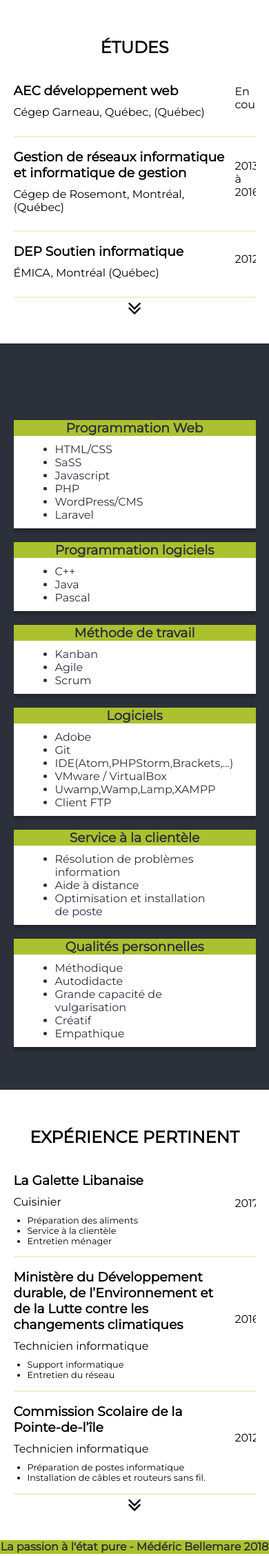
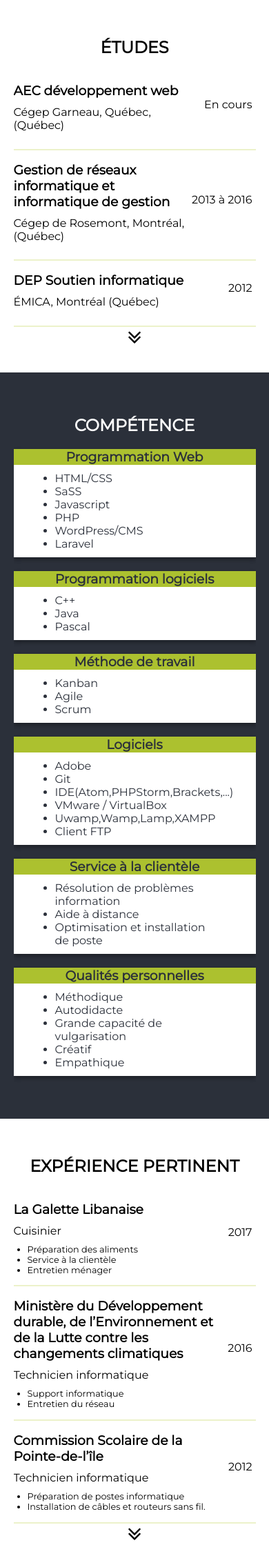
Before and after one commit to BellemareMederic/CV, a PHP site: page / in a window 390 px wide. Shown: the part 180-2436 px from the top of the page at 69% size. Run offline with PHP 8.4, Linux system fonts and the light colour scheme; some libraries are stand-ins or nearby versions.

Commit message:
Fix pour les date qui etait hors cadre en mobile

```diff
--- a/css/style.css
+++ b/css/style.css
@@ -2433,8 +2433,10 @@ section .hidden {
       .infoline .info {
         width: 80%; } }
   .infoline .date {
-    flex-shrink: 0;
-    width: 10%; }
+    flex-shrink: 0; }
+    @media print and (min-width: 5in) {
+      .infoline .date {
+        width: 15%; } }
     @media (min-width: 576px) {
       .infoline .date {
         display: block;
@@ -2627,7 +2629,7 @@ footer {
   background-color: #2b303a;
   padding: 5vh 0; }
   #competance .titreSection {
-    color: #2b303a; }
+    color: #fff; }
   #competance .flex {
     display: flex;
     justify-content: space-between;
--- a/sass/_competence.scss
+++ b/sass/_competence.scss
@@ -3,7 +3,7 @@
   background-color: $Section2_bg_color;
   padding:$Section_tablet_Padding;
   .titreSection{
-    color:$Section2_font_color;
+    color:$couleur_secondaire;
   }
   .flex{
     display: flex;
--- a/sass/_general.scss
+++ b/sass/_general.scss
@@ -119,7 +119,9 @@ section {
     // display: none;
     // height: 40px;
 
-    width: 10%;
+    @include print{
+      width: 15%;
+    }
     @include small{
       display: block;
       height: 40px;
```
